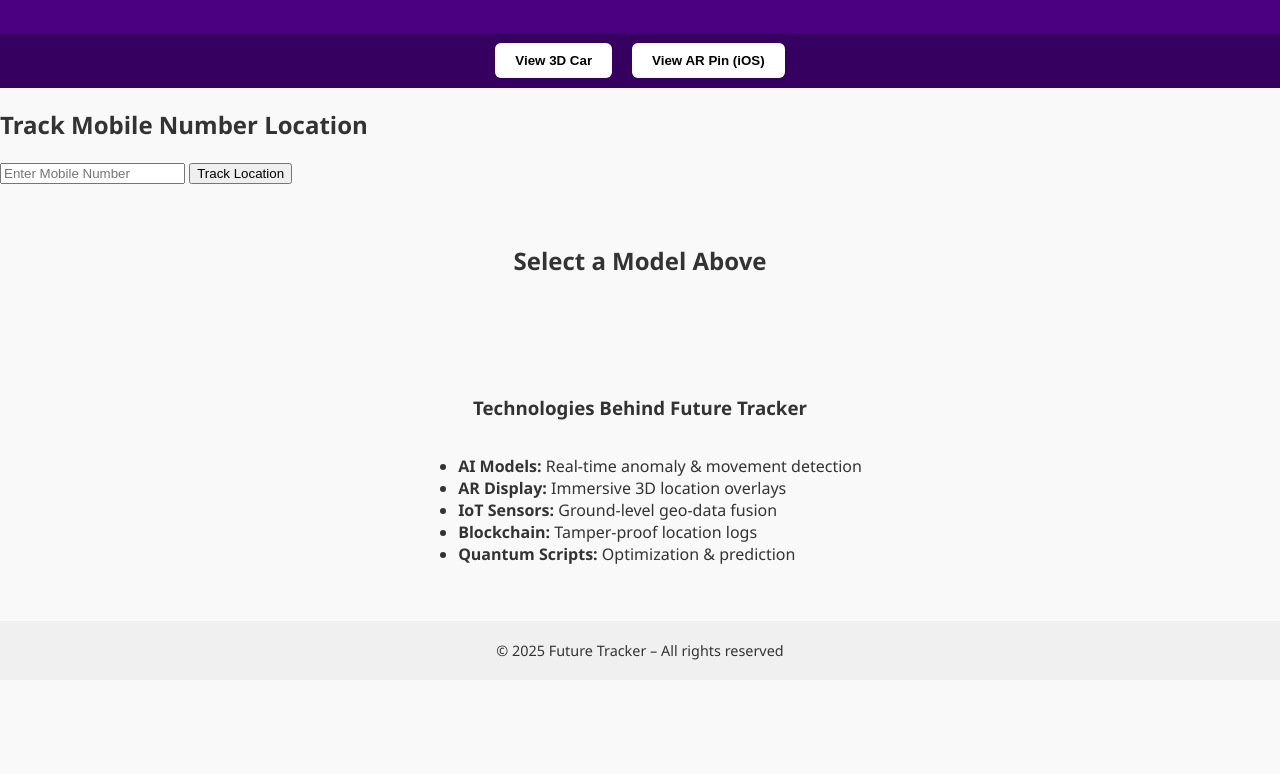
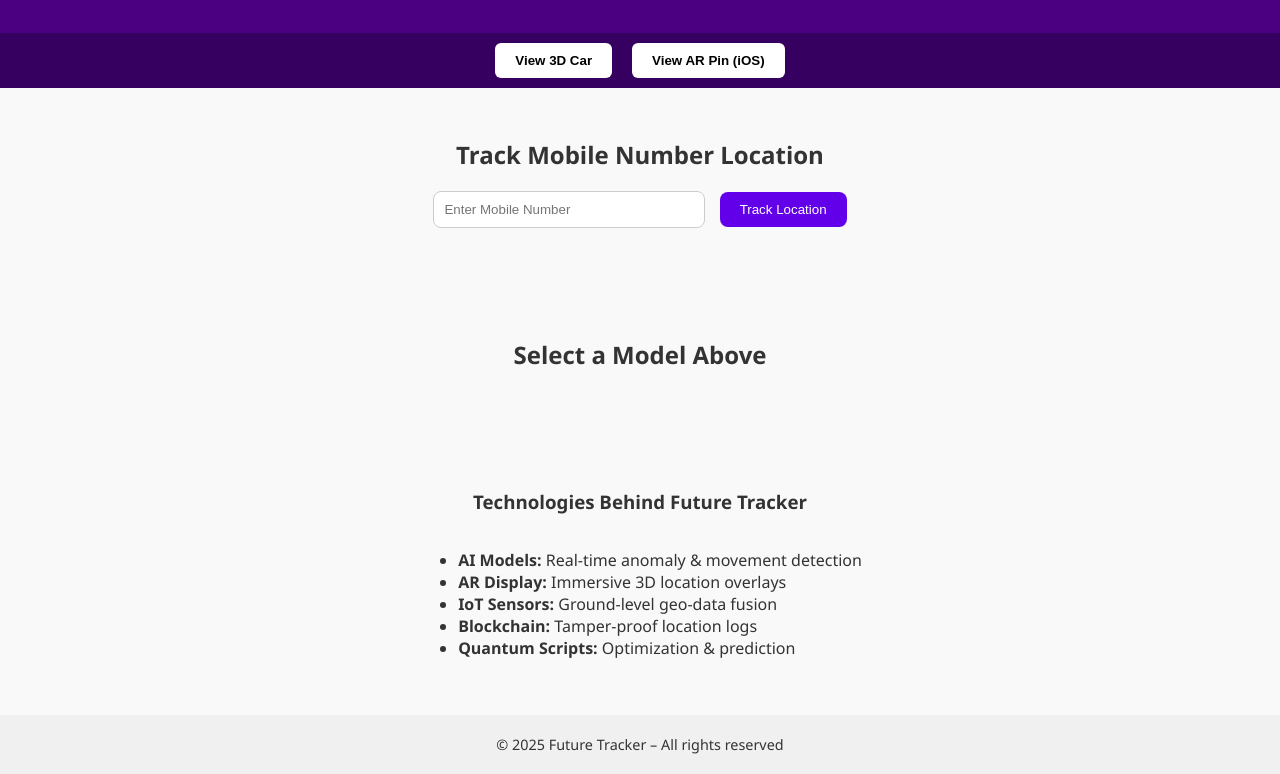
Before and after one commit to Hackerkhan5323/future_tracking, a plain HTML site: page index.html in a window 1280 px wide. Shown: the part 131-905 px from the top of the page. Before the commit the page ends 811 px from the top, so only its background shows below. Drawn offline with nearby package versions, Linux system fonts and the light colour scheme.

Commit message:
main.css

```diff
--- a/css/main.css
+++ b/css/main.css
@@ -46,6 +46,33 @@ main {
   margin-bottom: 0.75rem;
   color: #00ffc3;
 }
+.number-tracker {
+  text-align: center;
+  padding: 30px;
+}
+
+.number-tracker input {
+  padding: 10px;
+  width: 250px;
+  margin-right: 10px;
+  border: 1px solid #ccc;
+  border-radius: 8px;
+}
+
+.number-tracker button {
+  padding: 10px 20px;
+  background-color: #6200ea;
+  color: white;
+  border: none;
+  border-radius: 8px;
+  cursor: pointer;
+}
+
+#locationResult {
+  margin-top: 20px;
+  font-size: 18px;
+  color: #222;
+}
 
 .data-dashboard > div {
   margin-bottom: 1rem;
```
